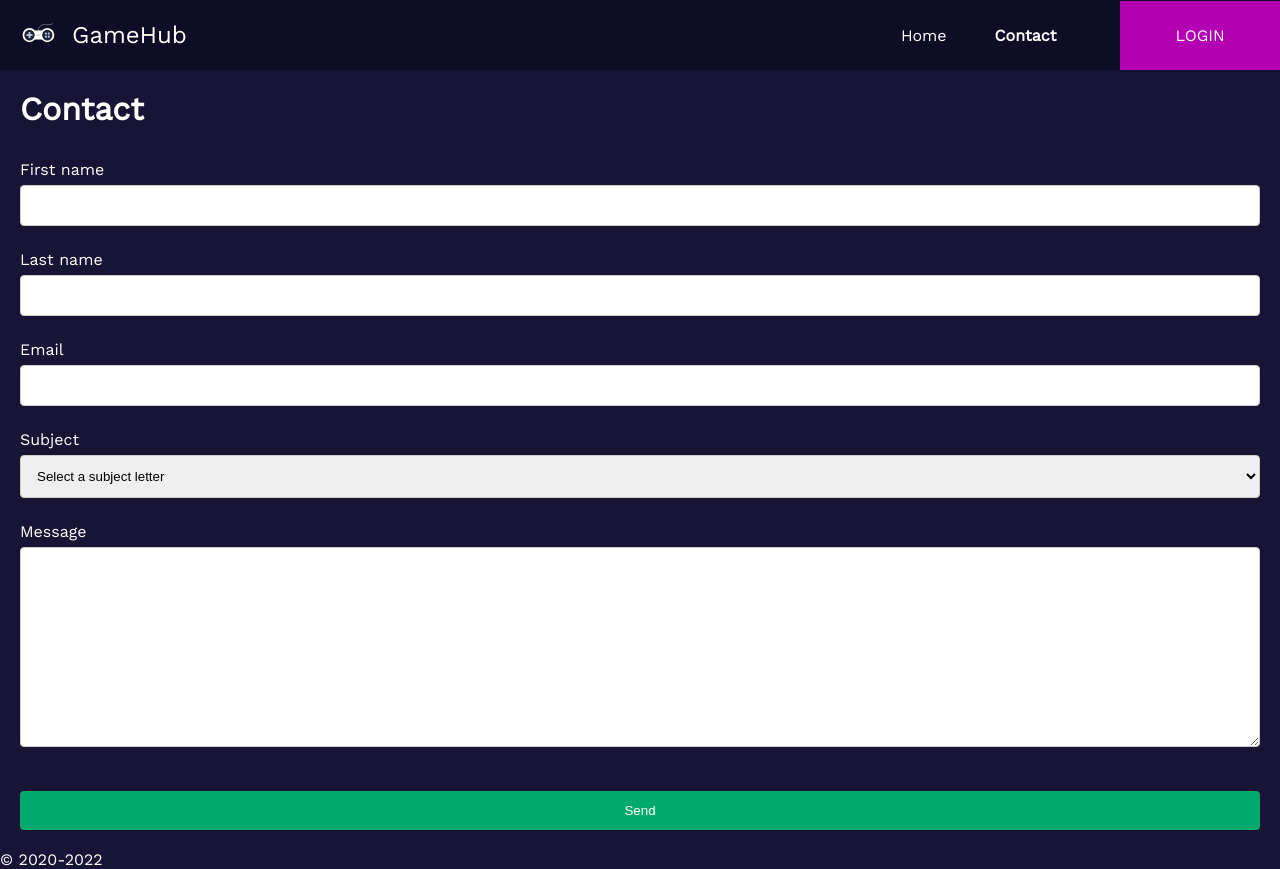
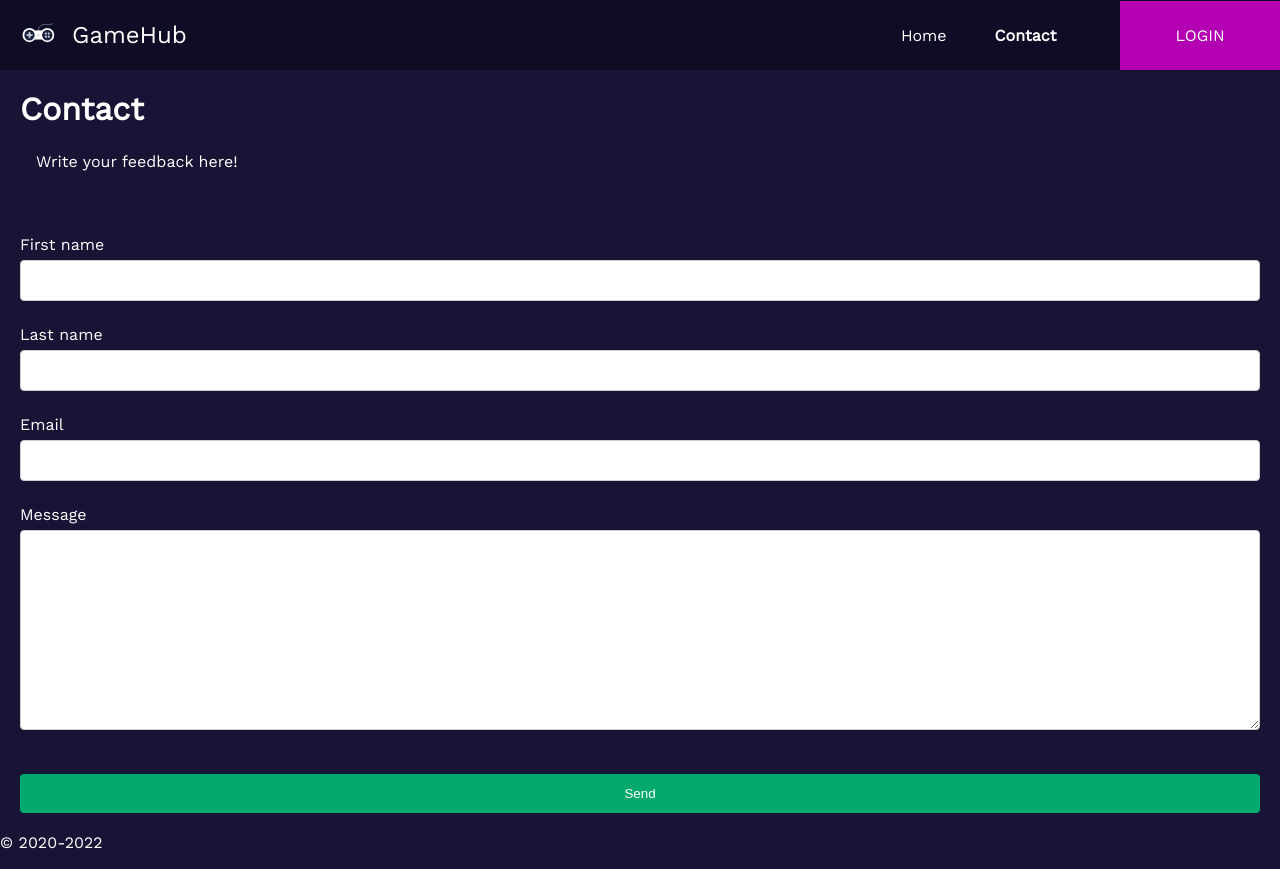
Before and after one commit to lunadragon06/gamehub, a React (Create React App) app: page /contact in a window 1280 px wide. Built offline with nearby package versions, Linux system fonts and the light colour scheme.

Commit message:
Update ContactForm.js

```diff
--- a/src/components/layout/ContactForm.js
+++ b/src/components/layout/ContactForm.js
@@ -1,71 +1,41 @@
 import Heading from "../layout/Heading";
-import { useForm } from "react-hook-form";
-import * as yup from "yup";
-import { yupResolver } from "@hookform/resolvers/yup";
-
-const schema = yup.object().shape({
-    firstName: yup.string().required("Enter your first name").min(3, "The first name must be at least 3 letter characters"),
-    lastName: yup.string().required("Enter your last name").min(4, "The last name must be at least 4 letter characters"),
-    email: yup.string().required("Please enter an email address").email("Please enter a valid email address"),
-    subject: yup.string().required("Please select one option"),
-    message: yup.string().required("Please enter your message").min(10, "The message must be at least 10 characters"),
-});
+import emailjs from "emailjs-com";
 
 export default function ContactForm() {
-    const { register, handleSubmit, reset, formState: { errors } } = useForm ({
-        resolver: yupResolver(schema),
-    });
+    function sendEmail(e) {
+		e.preventDefault();
 
-    function onSubmit(data) {
-        console.log(data);
-        alert("Your validations passed through with success: " + JSON.stringify(data, null, 5));
-        reset();
+		emailjs.sendForm(
+			"service_k7mcnpl",
+		    "template_yjqrb65",
+			e.target,
+			"jiyj71ORX3nS0yNsf"
+		).then(res=> {
+			alert("Your message has been sent!");
+			console.log(res);
+		}).catch(err=> console.log(err));
 	}
 
-    console.log(errors);
-
     return (
-        <form onSubmit={handleSubmit(onSubmit)}>
+        <form onSubmit={sendEmail}>
             <Heading content="Contact" />
+            <p style={{ margin: '1rem 0 3rem', }} >Write your feedback here!</p>
             <section className="form-container">
             <div>
                 <label>First name</label>
-                <input name="firstName" {...register("firstName")} />
-                {errors.firstName && <div className="invalid">
-                    {errors.firstName.message}
-                </div>}
+                <input name="first_name" required />
             </div>
             <div>
                 <label>Last name</label>
-            <input name="lastName" {...register("lastName")} />
-                {errors.lastName && <div className="invalid">
-                    {errors.lastName.message}
-                </div>}
+                <input name="last_name" />
             </div>
             <div>
                 <label>Email</label>
-                <input name="email" {...register("email")} />
-                {errors.email && <div className="invalid">
-                    {errors.email.message}
-                </div>}
-            </div>
-            <div>
-            <label>Subject</label>
-            <select {...register("subject")}>
-                <option value="">Select a subject letter</option>
-                <option className="subject-option" value="A">A</option>
-                <option className="subject-option" value="B">B</option>
-                <option className="subject-option" value="C">C</option>
-            </select>
-            {errors.subject && <div className="invalid">
-                    {errors.subject.message}</div>}
+                <input name="user_email" required />
             </div>
             <div>
                 <label>Message</label>
-                <textarea name="message" {...register("message")} />
-                {errors.message && <div className="invalid">
-                    {errors.message.message}
-                </div>}
+                <textarea name="message" required />
             </div>
             <div className="button-wrapper">
                 <button type="submit" className="register">
```
Lines whose indentation alone changed are shown as unchanged.
